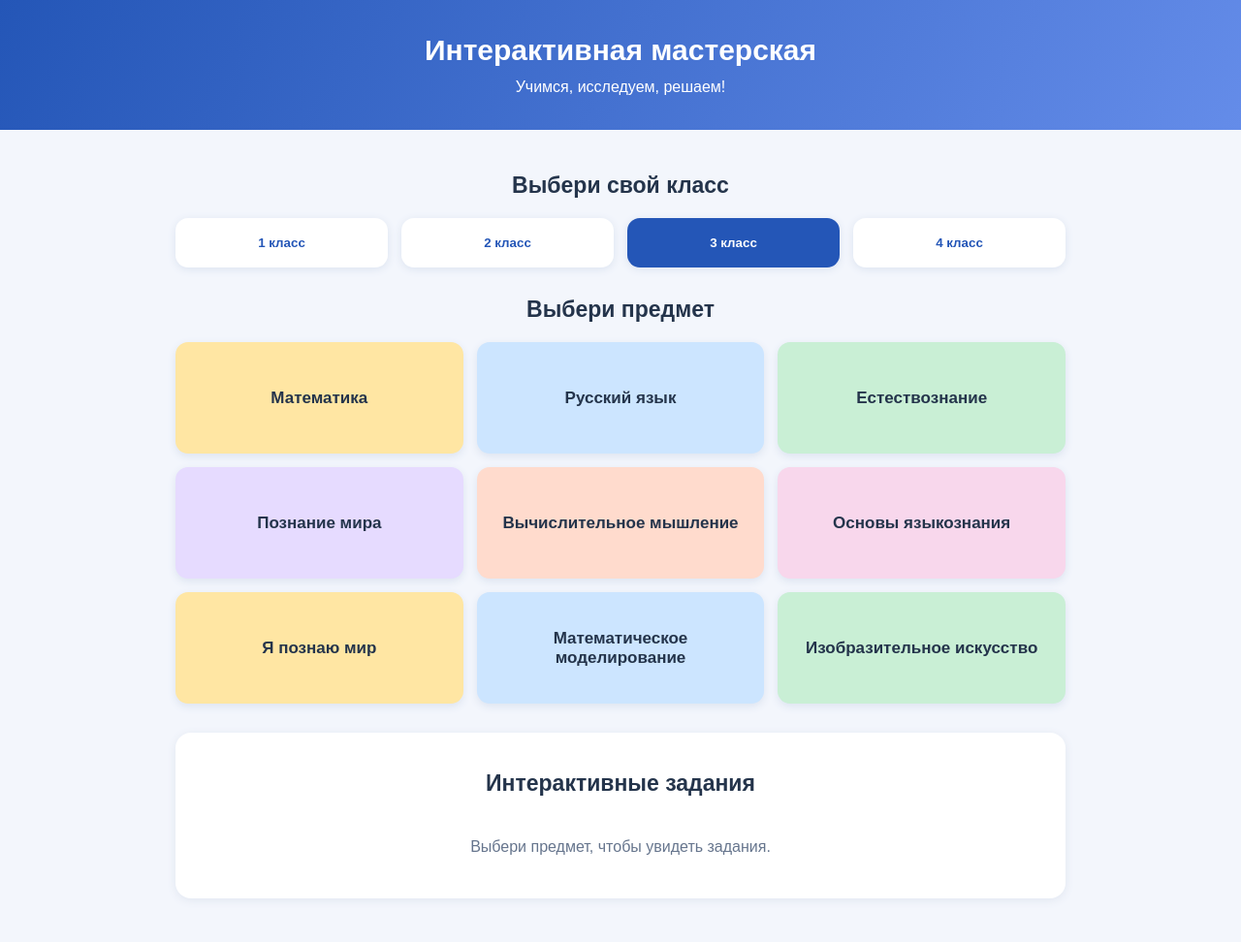
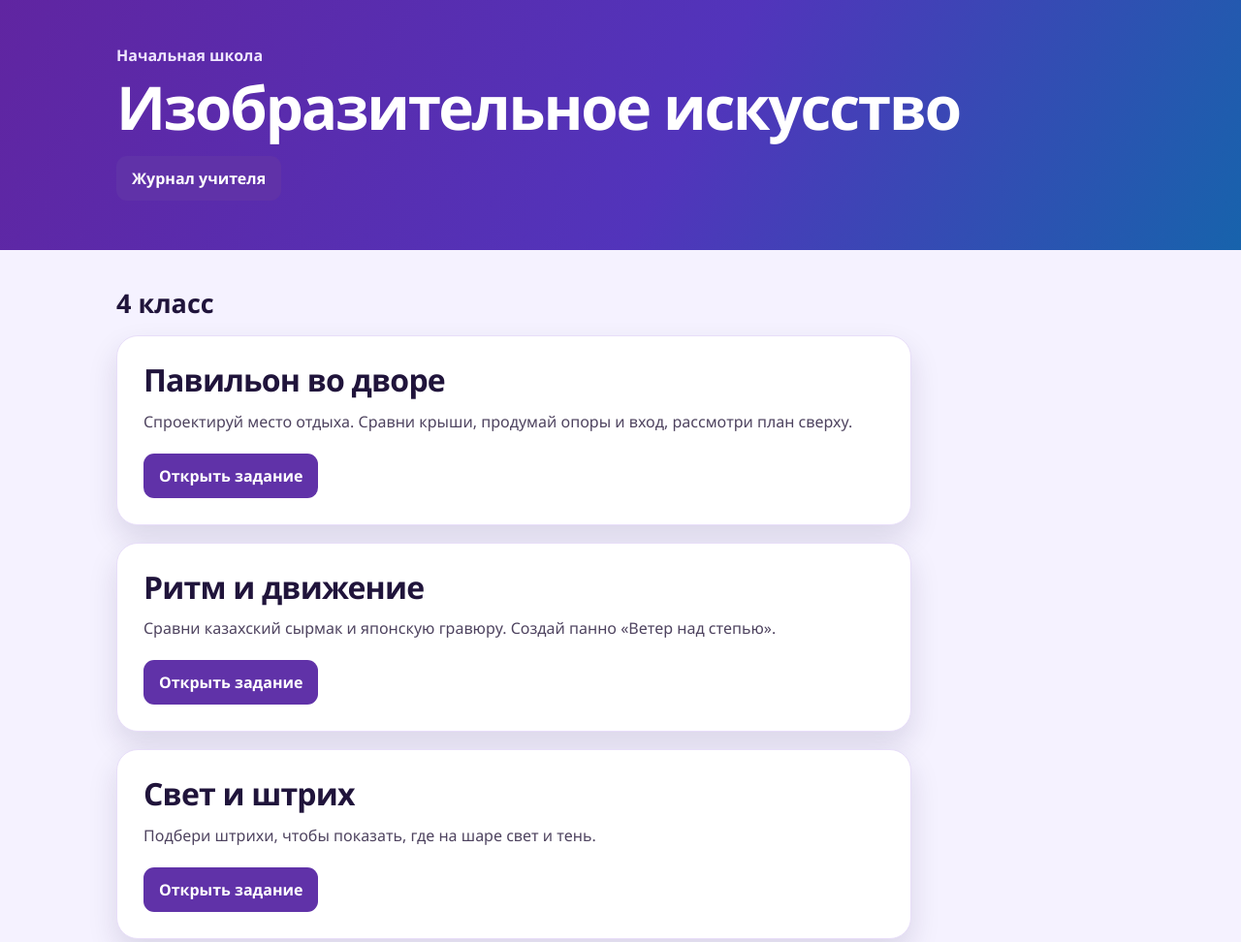
Before and after one commit to natakud2401-ui/interactive-primary, a plain HTML site: page index.html in a window 1280 px wide. Shown: the top 972 px of the page at 97% size. Drawn offline with Linux system fonts and the light colour scheme.

Commit message:
Add files via upload

```diff
--- a/index.html
+++ b/index.html
@@ -1,370 +1,94 @@
-
-<!DOCTYPE html>
+<!doctype html>
 <html lang="ru">
 <head>
-<meta charset="UTF-8">
-<meta name="viewport" content="width=device-width, initial-scale=1">
-<title>Интерактивная мастерская</title>
+<meta charset="utf-8">
+<meta name="viewport" content="width=device-width,initial-scale=1">
+<title>ИЗО — начальная школа</title>
 <style>
-* { box-sizing: border-box; }
-body {
-  margin: 0;
-  background: #f3f6fc;
-  font-family: Arial, sans-serif;
-  color: #24344b;
-}
-header {
-  background: linear-gradient(120deg,#2456b7,#648ce9);
-  color: white;
-  text-align: center;
-  padding: 35px 15px;
-}
-h1 { margin: 0 0 12px; font-size: 30px; }
-header p { margin: 0; }
-main { max-width: 950px; margin: auto; padding: 25px 16px; }
-h2 { text-align: center; font-size: 23px; }
-.grades, .subjects, .tasks {
-  display: grid;
-  gap: 14px;
-  margin: 20px 0 30px;
-}
-.grades { grid-template-columns: repeat(4,1fr); }
-.subjects { grid-template-columns: repeat(3,1fr); }
-button {
-  border: 0;
-  border-radius: 13px;
-  cursor: pointer;
-  font-family: inherit;
-  font-weight: bold;
-}
-.grade {
-  padding: 18px 5px;
-  background: white;
-  color: #2456b7;
-  box-shadow: 0 2px 8px #dce3f0;
-}
-.grade.active { background: #2456b7; color: white; }
-.subject {
-  min-height: 115px;
-  padding: 20px 10px;
-  font-size: 17px;
-  color: #24344b;
-  box-shadow: 0 3px 8px #dce3f0;
-}
-.subject:nth-child(6n+1) { background: #ffe6a3; }
-.subject:nth-child(6n+2) { background: #cce5ff; }
-.subject:nth-child(6n+3) { background: #c9efd5; }
-.subject:nth-child(6n+4) { background: #e6dbff; }
-.subject:nth-child(6n+5) { background: #ffdbcd; }
-.subject:nth-child(6n+6) { background: #f8d7ec; }
-.subject.active { outline: 3px solid #2456b7; }
-#taskSection {
-  background: white;
-  border-radius: 16px;
-  padding: 20px;
-  box-shadow: 0 2px 10px #e1e6f0;
-}
-.tasks { grid-template-columns: repeat(2,1fr); }
-.tasks a {
-  display: block;
-  padding: 18px;
-  background: #eaf1ff;
-  border-radius: 10px;
-  color: #194b9c;
-  text-decoration: none;
-  font-weight: bold;
-}
-.tasks a:hover { background: #d5e4ff; }
-.empty {
-  text-align: center;
-  color: #66758d;
-  padding: 20px;
-  line-height: 1.6;
-}
-footer {
-  text-align: center;
-  padding: 25px;
-  color: #66758d;
-  font-size: 14px;
-}
-@media(max-width:650px) {
-  .subjects { grid-template-columns: repeat(2,1fr); }
-  .tasks { grid-template-columns: 1fr; }
-  h1 { font-size: 25px; }
-  .subject { font-size: 15px; }
-}
+:root{font-family:"Segoe UI",Roboto,sans-serif;background:#f5f2ff;color:#20143b}
+*{box-sizing:border-box}body{margin:0}
+header{background:linear-gradient(118deg,#6025a1,#5234bb 55%,#1763ac);color:#fff}
+.wrap{width:min(1040px,calc(100% - 40px));margin:auto}
+header .wrap{padding:46px 0 51px}header p{margin:0 0 10px;color:#efe6ff;font-weight:650}
+h1{font-size:clamp(36px,7vw,62px);line-height:1.05;margin:0;letter-spacing:-.035em}
+main{padding:36px 0 64px}h2{margin:0 0 15px;font-size:27px}
+.card{max-width:820px;display:grid;grid-template-columns:1fr 1fr;overflow:hidden;background:#fff;border:1px solid #e8def9;border-radius:22px;box-shadow:0 14px 30px #27184d21}
+figure{margin:0;background:#e5dcff;min-width:0;display:grid;place-items:center;padding:14px}
+figure svg{display:block;width:100%;height:auto;border-radius:12px;box-shadow:0 7px 15px #2816542b}
+.info{padding:27px;align-self:center}h3{margin:0;font-size:clamp(22px,3vw,32px);line-height:1.15;letter-spacing:-.025em}
+.info p{margin:12px 0 20px;color:#4e435f;line-height:1.55}
+a{display:inline-block;background:#6032a8;color:#fff;text-decoration:none;padding:12px 16px;border-radius:11px;font-weight:700}
+a:hover{background:#4d248d}a:focus-visible{outline:3px solid #1465ab;outline-offset:4px}
+@media(max-width:600px){.wrap{width:calc(100% - 28px)}header .wrap{padding:34px 0}.card{grid-template-columns:1fr}figure svg{max-height:235px;width:100%}.info{padding:21px}}
 </style>
 </head>
 <body>
-
-<header>
-  <h1>Интерактивная мастерская</h1>
-  <p>Учимся, исследуем, решаем!</p>
-</header>
-
-<main>
-  <h2>Выбери свой класс</h2>
-  <div class="grades" id="grades"></div>
-
-  <h2>Выбери предмет</h2>
-  <div class="subjects" id="subjects"></div>
-
-  <section id="taskSection">
-    <h2 id="taskTitle">Интерактивные задания</h2>
-    <div id="taskList" class="empty">
-      Выбери класс и предмет, чтобы увидеть задания.
-    </div>
-  </section>
+<header><div class="wrap"><p>Начальная школа</p><h1>Изобразительное искусство</h1><p style="margin:18px 0 0"><a href="uchitelyu.html">Журнал учителя</a></p></div></header>
+<main class="wrap">
+<section aria-labelledby="grade4">
+<h2 id="grade4">4 класс</h2>
+<article class="card" style="margin-bottom:18px;grid-template-columns:1fr"><div class="info"><h3>Павильон во дворе</h3><p>Спроектируй место отдыха. Сравни крыши, продумай опоры и вход, рассмотри план сверху.</p><a href="4-klass/pavilon-vo-dvore.html">Открыть задание</a></div></article>
+<article class="card" style="margin-bottom:18px;grid-template-columns:1fr">
+<div class="info"><h3>Ритм и движение</h3>
+<p>Сравни казахский сырмак и японскую гравюру. Создай панно «Ветер над степью».</p>
+<a href="4-klass/ritm-i-dvizhenie.html">Открыть задание</a>
+</div></article>
+<article class="card" style="margin-bottom:18px;grid-template-columns:1fr">
+<div class="info"><h3>Свет и штрих</h3>
+<p>Подбери штрихи, чтобы показать, где на шаре свет и тень.</p>
+<a href="4-klass/svet-i-shtrih.html">Открыть задание</a>
+</div></article>
+<article class="card" style="margin-bottom:18px;grid-template-columns:1fr">
+<div class="info"><h3>Степные дали</h3>
+<p>Передай глубину степного пейзажа цветом и мазками.</p>
+<a href="4-klass/stepnye-dali.html">Открыть задание</a>
+</div></article>
+<article class="card" style="margin-bottom:18px;grid-template-columns:1fr">
+<div class="info"><h3>Фигурка сайгака</h3>
+<p>Собери модель из объёмных форм и рассмотри её с разных сторон.</p>
+<a href="4-klass/figurka-saigaka.html">Открыть задание</a>
+</div></article>
+<article class="card" style="margin-bottom:18px;grid-template-columns:1fr">
+<div class="info"><h3>Орнамент на предмете</h3>
+<p>Придумай декор и проверь, как размер и цвет мотива меняют узор.</p>
+<a href="4-klass/ornament-na-predmete.html">Открыть задание</a>
+</div></article>
+<article class="card" style="margin-bottom:18px;grid-template-columns:1fr">
+<div class="info"><h3>Проект игрушки</h3>
+<p>Упрости силуэт степной птицы и придумай, как собрать устойчивую игрушку.</p>
+<a href="4-klass/proekt-igrushki.html">Открыть задание</a>
+</div></article>
+<article class="card">
+<figure><svg viewBox="0 0 560 400" role="img" aria-label="Яркая абстрактная картина: жёлтый круг, красное полукруглое пятно, зелёный треугольник, синий прямоугольник, голубая дуга, оранжевые пятна и чёрные линии">
+ <defs>
+ <pattern id="redDots" width="19" height="19" patternUnits="userSpaceOnUse"><circle cx="5" cy="5" r="2.6" fill="#fa5c56" opacity=".35"/></pattern>
+ <pattern id="greenStripes" width="15" height="15" patternUnits="userSpaceOnUse"><path d="M0 15L15 0" stroke="#e0ffcc" stroke-width="3" opacity=".6"/></pattern>
+ </defs>
+ <rect x="10" y="10" width="540" height="380" rx="4" fill="#fff9eb" stroke="#253257" stroke-width="5"/>
+ <path d="M12 12H207L12 160Z" fill="#ff8f2a"/><path d="M440 12H548V125Z" fill="#b88bf4" opacity=".85"/><path d="M463 389L548 284V389Z" fill="#ff992b"/>
+ <path d="M19 198 Q132 85 294 137" fill="none" stroke="#219ee2" stroke-width="39" stroke-linecap="round"/>
+ <path d="M21 205 Q127 116 266 163" fill="none" stroke="#68ccef" stroke-width="8" opacity=".8" stroke-linecap="round"/>
+ <circle cx="353" cy="108" r="81" fill="#ffcf32" stroke="#efab22" stroke-width="4"/><circle cx="332" cy="89" r="36" fill="#ffe778" opacity=".5"/>
+ <rect x="409" y="177" width="116" height="131" fill="#29499f" stroke="#233d82" stroke-width="4"/>
+ <path d="M15 369V221Q121 197 258 369Z" fill="#ee5251" stroke="#c43245" stroke-width="3"/><path d="M15 369V221Q121 197 258 369Z" fill="url(#redDots)"/>
+ <path d="M291 370L372 227 463 370Z" fill="#55b86b" stroke="#348f4f" stroke-width="4"/><path d="M291 370L372 227 463 370Z" fill="url(#greenStripes)"/>
+ <path d="M79 29V368 M34 343H316" stroke="#1d2c49" stroke-width="8" stroke-linecap="round"/>
+ <path d="M115 246 Q143 213 169 246 T223 246 T277 246 T331 246 T385 246" fill="none" stroke="#263358" stroke-width="7" stroke-linecap="round"/>
+ </svg></figure>
+<div class="info">
+<h3>Окно в воображение художника</h3>
+<p>Рассмотри абстрактную картину, поэкспериментируй с линиями и создай свою композицию.</p>
+<a href="4-klass/okno-v-voobrazhenie.html">Открыть задание</a>
+</div>
+</article>
+<article class="card" style="margin-top:18px;grid-template-columns:1fr">
+<div class="info">
+<h3>Сквозь века. Цветная графика</h3>
+<p>Распознай виды графики, создай цветную композицию и отправь работу учителю.</p>
+<a href="4-klass/skvoz-veka.html">Открыть задание</a>
+</div>
+</article>
+</section>
 </main>
-
-<footer>
-  Интерактивная мастерская · Начальная школа
-</footer>
-
-<script>
-const subjects = [
-  "Математика",
-  "Русский язык",
-  "Естествознание",
-  "Познание мира",
-  "Вычислительное мышление",
-  "Основы языкознания",
-  "Я познаю мир",
-  "Математическое моделирование",
-  "Изобразительное искусство"
-];
-// Здесь будут добавляться опубликованные задания.
-// Пример записи:
-// {
-//   grade: 3,
-//   subject: "Математика",
-//   title: "Таблица умножения",
-//   file: "grade-3/math/multiplication.html"
-// }
-
-
-const lessons = [
-  {
-    grade: 4,
-    subject: "Математика",
-    title: "Умножение и деление чисел с нулями",
-    file: "math-grade4-zeros.html"
-  },
-  {
-    grade: 4,
-    subject: "Русский язык",
-    title: "Определи склонение",
-    file: "russian-grade4-declensions.html"
-  },
-  {
-    grade: 4,
-    subject: "Познание мира",
-    title: "Семейный бюджет",
-    file: "world-grade4-family-budget.html"
-  },
-  {
-    grade: 4,
-    subject: "Познание мира",
-    title: "Достижения Казахстана в экономике",
-    file: "kazakhstan-economy-grade4.html"
-  },
-  {
-    grade: 4,
-    subject: "Я познаю мир",
-    title: "Изменение экосистемы",
-    file: "world-grade4-ecosystem.html"
-  },
-  {
-    grade: 3,
-    subject: "Вычислительное мышление",
-    title: "Алгоритм в виде инструкции",
-    file: "computational-grade3-algorithm-instructions.html"
-  },
-  {
-    grade: 4,
-    subject: "Вычислительное мышление",
-    title: "Мастерская блок-схем",
-    file: "computational-grade4-flowcharts.html"
-  },
-  {
-    grade: 3,
-    subject: "Я познаю мир",
-    title: "Растения города",
-    file: "world-grade3-city-plants.html"
-  },
-  {
-    grade: 4,
-    subject: "Изобразительное искусство",
-    title: "Окно в воображение художника",
-    file: "art-grade4-abstract-painting.html"
-  },
-  {
-    grade: 2,
-    subject: "Математика",
-    title: "Решение простых уравнений",
-    file: "math-grade2-simple-equations.html"
-  },
-  {
-    grade: 4,
-    subject: "Математическое моделирование",
-    title: "Масштабирование модели",
-    file: "modeling-grade4-scaling.html"
-  },
-  {
-    grade: 4,
-    subject: "Я познаю мир",
-    title: "Охрана территории",
-    file: "world-grade4-territory-protection.html"
-  },
-  {
-    grade: 1,
-    subject: "Математика",
-    title: "Математическая Ракета",
-    file: "math-grade1-rocket.html"
-  },
-  {
-    grade: 1,
-    subject: "Русский язык",
-    title: "Грамотейка — ЖИ-ШИ, ЧА-ЩА, ЧУ-ЩУ",
-    file: "russian-grade1-gramoteika.html"
-  },
-  {
-    grade: 4,
-    subject: "Изобразительное искусство",
-    title: "Сквозь века. Цветная графика",
-    file: "art-grade4-color-graphics.html"
-  },
-  {
-    grade: 3,
-    subject: "Вычислительное мышление",
-    title: "Создаём алгоритмы",
-    file: "computational-grade3-create-algorithms.html"
-  },
-  {
-    grade: 1,
-    subject: "Естествознание",
-    title: "Зачем изучать окружающий мир?",
-    file: "science-grade1-lesson1-world.html"
-  },
-  {
-    grade: 2,
-    subject: "Естествознание",
-    title: "Каким должен быть исследователь?",
-    file: "science-grade2-lesson1-researcher.html"
-  },
-  {
-    grade: 3,
-    subject: "Естествознание",
-    title: "Открытия, которые изменили жизнь",
-    file: "science-grade3-lesson1-discoveries.html"
-  },
-  {
-    grade: 4,
-    subject: "Естествознание",
-    title: "Что стоит исследовать?",
-    file: "science-grade4-lesson1-research.html"
-  },
-  {
-    grade: 4,
-    subject: "Познание мира",
-    title: "Развитие науки в Казахстане. Каныш Сатпаев",
-    file: "world-grade4-satpayev-science.html"
-  },
-  {
-    grade: 3,
-    subject: "Я познаю мир",
-    title: "Пищевые связи",
-    file: "world-grade3-food-chains.html"
-  },
-  {
-    grade: 4,
-    subject: "Русский язык",
-    title: "Несклоняемые имена существительные",
-    file: "russian-grade4-indeclinable-nouns.html"
-  }
-];
-
-let selectedGrade = 3;
-let selectedSubject = "";
-
-const gradesBox = document.getElementById("grades");
-const subjectsBox = document.getElementById("subjects");
-const taskList = document.getElementById("taskList");
-const taskTitle = document.getElementById("taskTitle");
-
-function showGrades() {
-  gradesBox.innerHTML = "";
-  for (let n = 1; n <= 4; n++) {
-    const button = document.createElement("button");
-    button.className =
-      "grade" + (selectedGrade === n ? " active" : "");
-    button.textContent = n + " класс";
-    button.onclick = () => {
-      selectedGrade = n;
-      selectedSubject = "";
-      showGrades();
-      showSubjects();
-      showTasks();
-    };
-    gradesBox.appendChild(button);
-  }
-}
-
-function showSubjects() {
-  subjectsBox.innerHTML = "";
-  subjects.forEach(name => {
-    const button = document.createElement("button");
-    button.className =
-      "subject" + (selectedSubject === name ? " active" : "");
-    button.textContent = name;
-    button.onclick = () => {
-      selectedSubject = name;
-      showSubjects();
-      showTasks();
-    };
-    subjectsBox.appendChild(button);
-  });
-}
-
-function showTasks() {
-  taskList.replaceChildren();
-
-  if (!selectedSubject) {
-    taskTitle.textContent = "Интерактивные задания";
-    taskList.className = "empty";
-    taskList.textContent =
-      "Выбери предмет, чтобы увидеть задания.";
-    return;
-  }
-
-  taskTitle.textContent =
-    selectedGrade + " класс · " + selectedSubject;
-
-  const found = lessons.filter(item =>
-    item.grade === selectedGrade &&
-    item.subject === selectedSubject
-  );
-
-  if (found.length === 0) {
-    taskList.className = "empty";
-    taskList.textContent =
-      "Задания для этого раздела скоро появятся.";
-    return;
-  }
-
-  taskList.className = "tasks";
-  found.forEach(item => {
-    const link = document.createElement("a");
-    link.href = item.file;
-    link.textContent = item.title;
-    taskList.appendChild(link);
-  });
-}
-
-showGrades();
-showSubjects();
-showTasks();
-</script>
-
 </body>
 </html>
```
Also changed, not shown: uchitelyu.html (added, +1 -0 lines), 1 other file.
